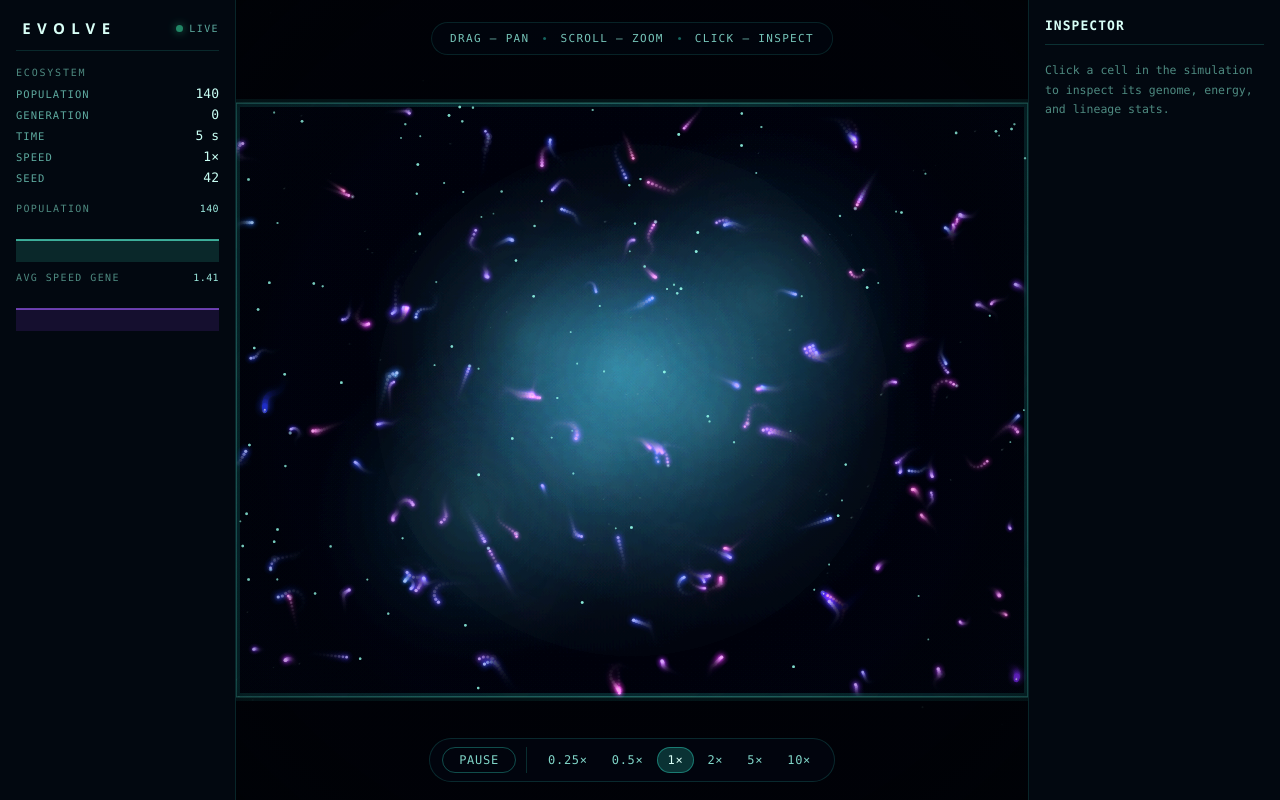
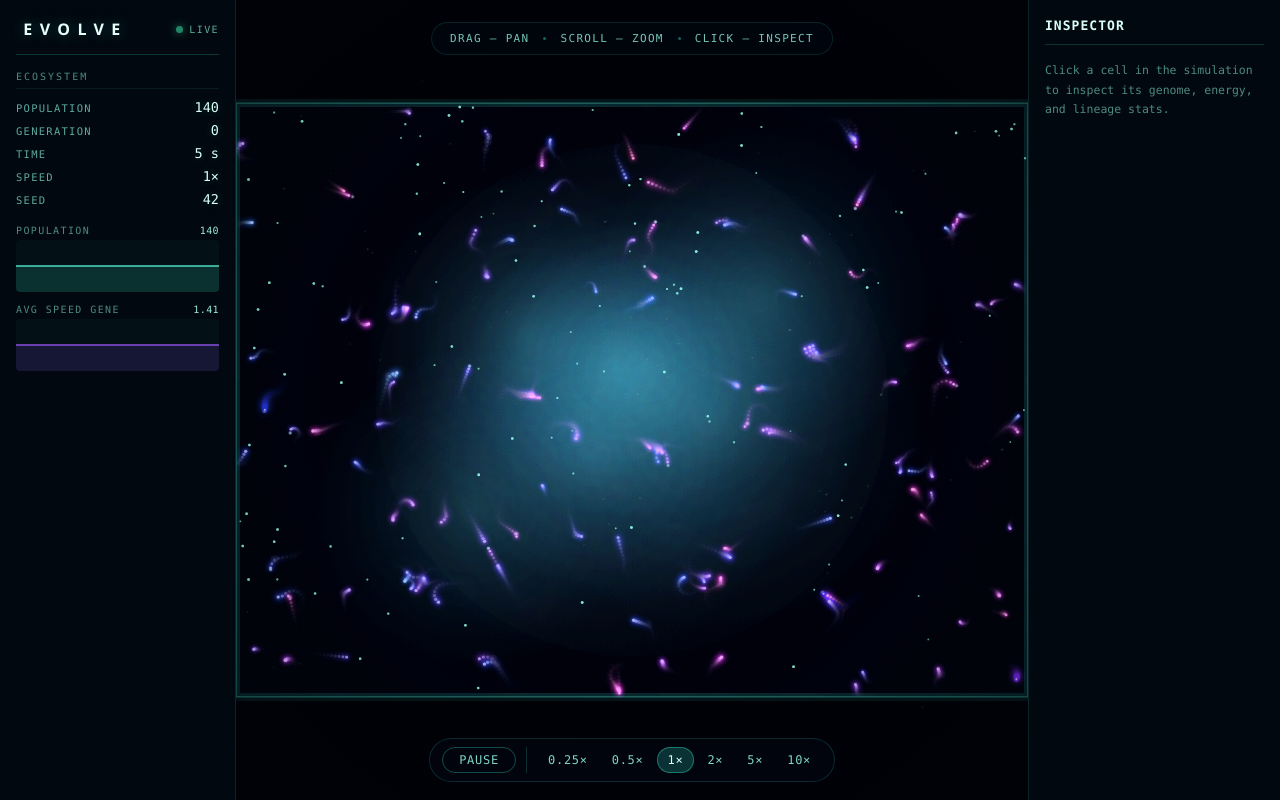
Before and after one commit to SaudKhanAbbas/evolve, a website built with Vite: page index.html in a window 1280 px wide. Built offline with nearby package versions, Linux system fonts and the light colour scheme; animation ran at ten frames a second.

Commit message:
feat(ui): refine scientific observation interface

```diff
--- a/src/style.css
+++ b/src/style.css
@@ -45,17 +45,18 @@ body {
   display: flex;
   align-items: center;
   justify-content: space-between;
-  border-bottom: 1px solid rgba(45, 212, 191, 0.16);
-  padding-bottom: 12px;
+  border-bottom: 1px solid rgba(45, 212, 191, 0.22);
+  padding-bottom: 14px;
 }
 
 .panel-header h1 {
   margin: 0;
-  font-size: 15px;
+  font-size: 16px;
   font-weight: 600;
-  letter-spacing: 0.42em;
-  color: #d9fff7;
-  text-indent: 0.42em;
+  letter-spacing: 0.46em;
+  color: #e6fffa;
+  text-indent: 0.46em;
+  text-shadow: 0 0 14px rgba(45, 212, 191, 0.35);
 }
 
 .status-line {
@@ -96,20 +97,22 @@ body {
 .panel-section {
   display: flex;
   flex-direction: column;
-  gap: 8px;
+  gap: 10px;
 }
 
 .section-label {
   color: #4e8a80;
   font-family: 'Cascadia Code', 'Fira Code', Consolas, monospace;
   font-size: 10px;
-  letter-spacing: 0.18em;
+  letter-spacing: 0.2em;
+  border-bottom: 1px solid rgba(45, 212, 191, 0.1);
+  padding-bottom: 6px;
 }
 
 #hud {
   display: flex;
   flex-direction: column;
-  gap: 6px;
+  gap: 7px;
 }
 
 #hud .stat-row,
@@ -123,14 +126,15 @@ body {
   color: #5da99e;
   font-family: 'Cascadia Code', 'Fira Code', Consolas, monospace;
   font-size: 10.5px;
-  letter-spacing: 0.1em;
+  letter-spacing: 0.12em;
 }
 
 #hud .stat-value {
-  color: #c9fff4;
+  color: #d9fff7;
   font-family: 'Cascadia Code', 'Fira Code', Consolas, monospace;
-  font-size: 13px;
+  font-size: 13.5px;
   font-variant-numeric: tabular-nums;
+  text-shadow: 0 0 10px rgba(45, 212, 191, 0.25);
 }
 
 .chart-block {
@@ -157,8 +161,10 @@ body {
 #chart-pop,
 #chart-speed {
   width: 100%;
-  height: 44px;
+  height: 52px;
   display: block;
+  border-radius: 4px;
+  background: rgba(45, 212, 191, 0.04);
 }
 
 /* ---------- center viewport ---------- */
```
